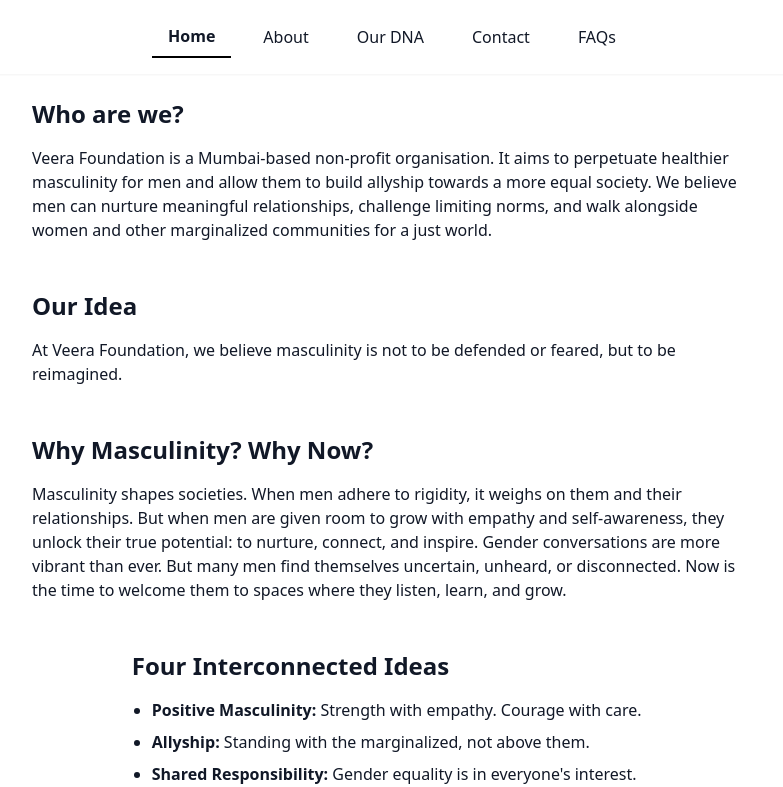
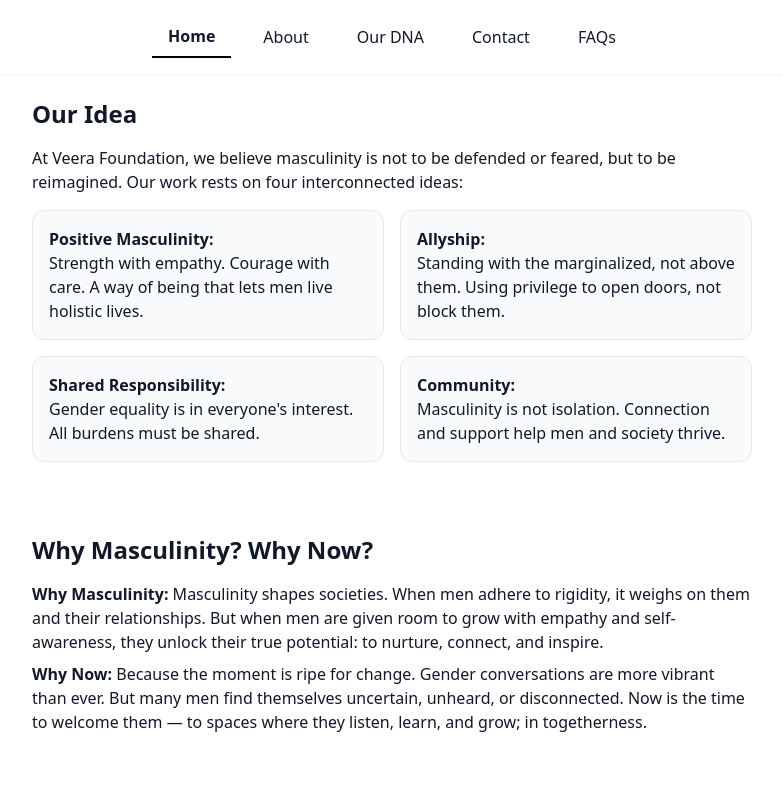
Before and after one commit to VeeraGG/veera-foundation-site, a React (Vite) app: page / in a window 1280 px wide. Shown: the top 787 px of the page, without its empty margins (248-1031 px from the left). Built offline with nearby package versions, Linux system fonts and the light colour scheme; the HTML template or start-up script is replaced by a standard one.

Commit message:
Update App.jsx
3rd update

```diff
--- a/src/App.jsx
+++ b/src/App.jsx
@@ -46,25 +46,19 @@
       {/* HOME */}
       {page === "home" && (
         <>
-          <Section title="Who are we?">
-            <p>Veera Foundation is a Mumbai-based non-profit organisation. It aims to perpetuate healthier masculinity for men and allow them to build allyship towards a more equal society. We believe men can nurture meaningful relationships, challenge limiting norms, and walk alongside women and other marginalized communities for a just world.</p>
-          </Section>
-
           <Section title="Our Idea">
-            <p>At Veera Foundation, we believe masculinity is not to be defended or feared, but to be reimagined.</p>
+            <p className="mb-4">At Veera Foundation, we believe masculinity is not to be defended or feared, but to be reimagined. Our work rests on four interconnected ideas:</p>
+            <div className="grid grid-cols-1 sm:grid-cols-2 gap-4 mb-6">
+              <div className="p-4 border rounded-xl bg-gray-50"><strong>Positive Masculinity:</strong><br/>Strength with empathy. Courage with care. A way of being that lets men live holistic lives.</div>
+              <div className="p-4 border rounded-xl bg-gray-50"><strong>Allyship:</strong><br/>Standing with the marginalized, not above them. Using privilege to open doors, not block them.</div>
+              <div className="p-4 border rounded-xl bg-gray-50"><strong>Shared Responsibility:</strong><br/>Gender equality is in everyone's interest. All burdens must be shared.</div>
+              <div className="p-4 border rounded-xl bg-gray-50"><strong>Community:</strong><br/>Masculinity is not isolation. Connection and support help men and society thrive.</div>
+            </div>
           </Section>
 
           <Section title="Why Masculinity? Why Now?">
-            <p>Masculinity shapes societies. When men adhere to rigidity, it weighs on them and their relationships. But when men are given room to grow with empathy and self-awareness, they unlock their true potential: to nurture, connect, and inspire. Gender conversations are more vibrant than ever. But many men find themselves uncertain, unheard, or disconnected. Now is the time to welcome them to spaces where they listen, learn, and grow.</p>
-          </Section>
-
-          <Section title="Four Interconnected Ideas">
-            <ul className="list-disc ml-5 space-y-2">
-              <li><strong>Positive Masculinity:</strong> Strength with empathy. Courage with care.</li>
-              <li><strong>Allyship:</strong> Standing with the marginalized, not above them.</li>
-              <li><strong>Shared Responsibility:</strong> Gender equality is in everyone's interest.</li>
-              <li><strong>Community:</strong> Connection and support help men and society thrive.</li>
-            </ul>
+            <p className="mb-2"><strong>Why Masculinity:</strong> Masculinity shapes societies. When men adhere to rigidity, it weighs on them and their relationships. But when men are given room to grow with empathy and self-awareness, they unlock their true potential: to nurture, connect, and inspire.</p>
+            <p><strong>Why Now:</strong> Because the moment is ripe for change. Gender conversations are more vibrant than ever. But many men find themselves uncertain, unheard, or disconnected. Now is the time to welcome them — to spaces where they listen, learn, and grow; in togetherness.</p>
           </Section>
 
           <Section title="Polls">
```
